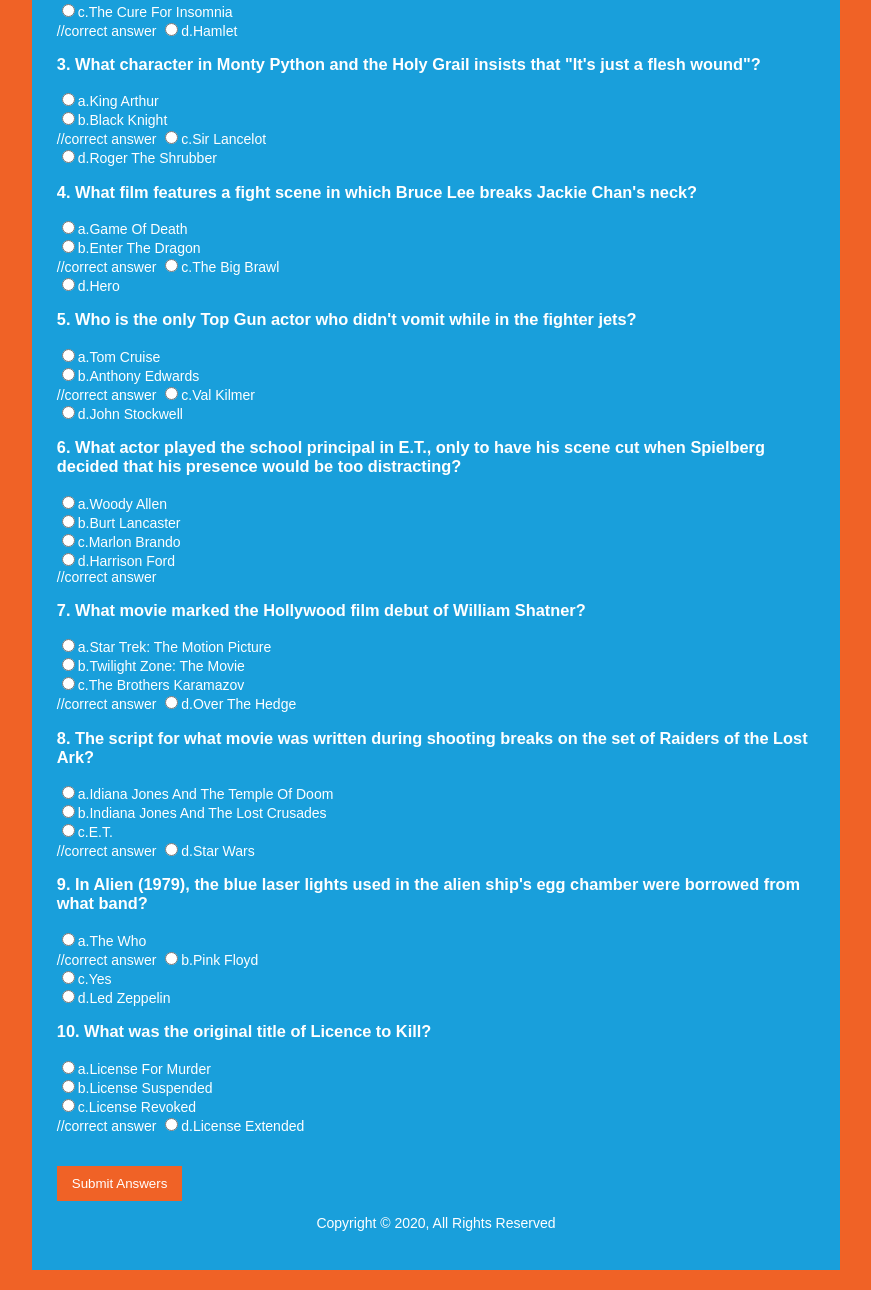
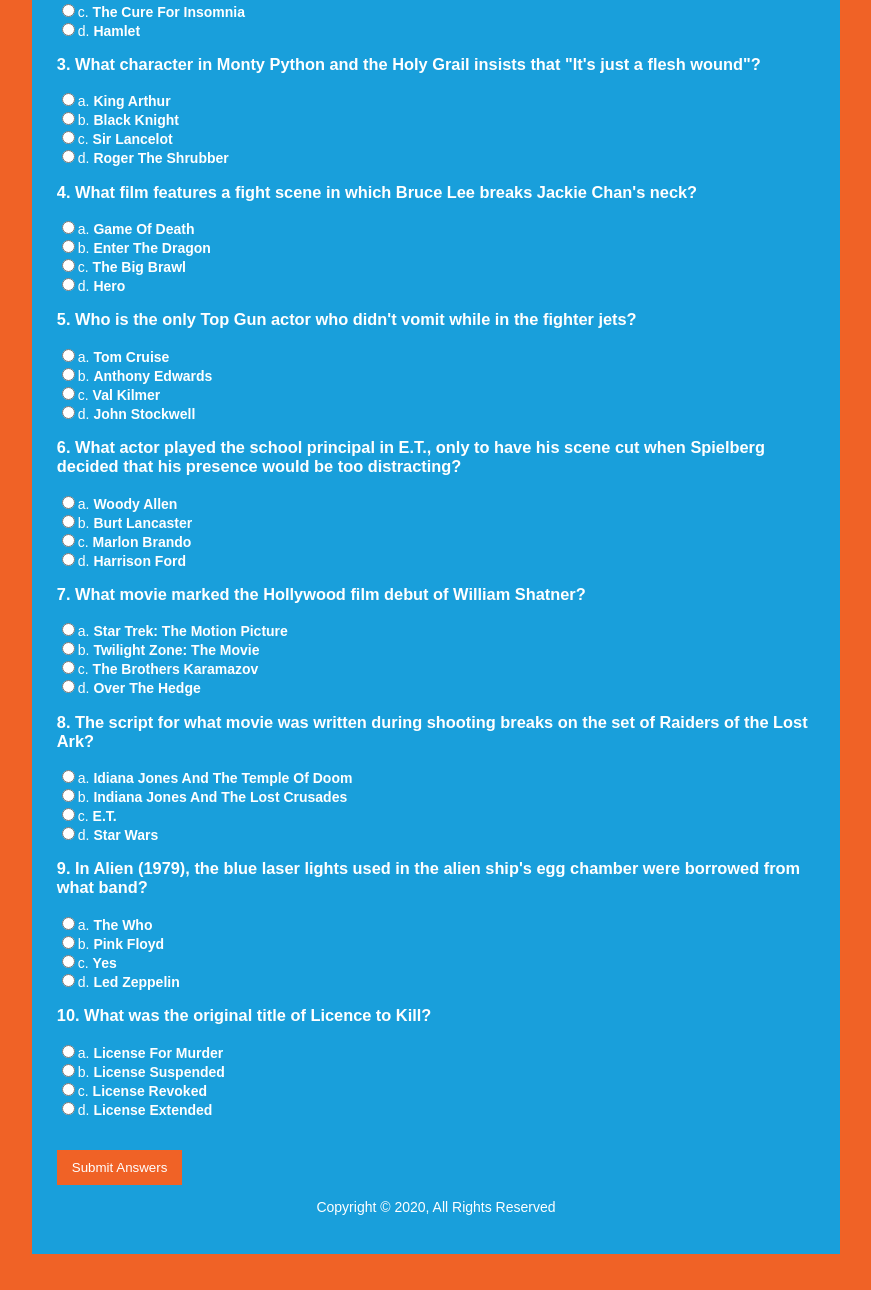
Before and after one commit to J91Branson/Quiz, a plain HTML site: page index.html in a window 1280 px wide. Shown: the part 330-1620 px from the top of the page, without its empty margins (204-1075 px from the left). Drawn offline with Linux system fonts and the light colour scheme.

Commit message:
html restyled, quiz answers checked and score is shown, mvp complete

```diff
--- a/JS/script.js
+++ b/JS/script.js
@@ -17,5 +17,30 @@
     var q10 = document.forms["quizForm"]["q10"].value;
 
 
-    alert(q1);
+    //Validation
+
+    for(i = 1; i <= total; i++){
+        if(eval('q'+i) == null || eval('q'+i) == ''){
+            alert("You didn't answer question question" + i);
+            return false;
+        }
     }
+
+    //Correct Answers
+
+    var answers = ["a","c","b","b","b","d","c","c","a","c"];
+
+    // Check answers
+    for(i=1; i <= total; i++){
+        if(eval('q'+i) == answers[i - 1]){
+            score++;
+        }
+    }
+
+    //Dispaly Results
+     var results = document.getElementById('results')
+     results.innerHTML = '<h3> You scored <span>' + score + '</span> out of <span>' + total + '</span></h3>'
+
+    // Prevents the form from trying to submit to a server
+    return false;
+    }
--- a/index.html
+++ b/index.html
@@ -14,66 +14,66 @@
     <div id="results"></div>
     <form name="quizForm" onsubmit="return submitAnswers()">
 <h3>1. Lando Clarissian's operation on Cloud City mines what type of gas used as a weapon?</h3>
-<input type="radio" name="q1" value="a" id="q1a">a.Tibanna Gas <br>//correct answer
-<input type="radio" name="q1" value="b" id="q1b">b.Tusken Gas <br>
-<input type="radio" name="q1" value="c" id="q1c">c.Cyth Gas <br>
-<input type="radio" name="q1" value="d" id="q1d">d.Tantoen Gas <br>
+<input type="radio" name="q1" value="a" id="q1a">a. <strong>Tibanna Gas</strong> <br>
+<input type="radio" name="q1" value="b" id="q1b">b. <strong>Tusken Gas</strong> <br>
+<input type="radio" name="q1" value="c" id="q1c">c. <strong>Cyth Gas</strong> <br>
+<input type="radio" name="q1" value="d" id="q1d">d. <strong>Tantoen Gas</strong> <br>
 
 <h3>2. What is the longest movie ever made?</h3>
-<input type="radio" name="q2" value="a" id="q2a">a.The Stand <br>
-<input type="radio" name="q2" value="b" id="q2b">b.Dances With Wolves <br>
-<input type="radio" name="q2" value="a" id="q2c">c.The Cure For Insomnia <br>//correct answer
-<input type="radio" name="q2" value="a" id="q2d">d.Hamlet <br>
+<input type="radio" name="q2" value="a" id="q2a">a. <strong>The Stand</strong> <br>
+<input type="radio" name="q2" value="b" id="q2b">b. <strong>Dances With Wolves</strong> <br>
+<input type="radio" name="q2" value="c" id="q2c">c. <strong>The Cure For Insomnia</strong> <br>
+<input type="radio" name="q2" value="d" id="q2d">d. <strong>Hamlet</strong> <br>
 
 
 <h3>3. What character in Monty Python and the Holy Grail insists that "It's just a flesh wound"?</h3>
-<input type="radio" name="q3" value="a" id="q3a">a.King Arthur <br>
-<input type="radio" name="q3" value="b" id="q3b">b.Black Knight <br>//correct answer
-<input type="radio" name="q3" value="a" id="q3c">c.Sir Lancelot <br>
-<input type="radio" name="q3" value="a" id="q3d">d.Roger The Shrubber <br>
+<input type="radio" name="q3" value="a" id="q3a">a. <strong>King Arthur</strong> <br>
+<input type="radio" name="q3" value="b" id="q3b">b. <strong>Black Knight</strong> <br>
+<input type="radio" name="q3" value="c" id="q3c">c. <strong>Sir Lancelot</strong> <br>
+<input type="radio" name="q3" value="d" id="q3d">d. <strong>Roger The Shrubber</strong> <br>
 
 <h3>4. What film features a fight scene in which Bruce Lee breaks Jackie Chan's neck?</h3>
-<input type="radio" name="q4" value="a" id="q4a">a.Game Of Death <br>
-<input type="radio" name="q4" value="b" id="q4b">b.Enter The Dragon <br>//correct answer
-<input type="radio" name="q4" value="a" id="q4c">c.The Big Brawl <br>
-<input type="radio" name="q4" value="a" id="q4d">d.Hero <br>
+<input type="radio" name="q4" value="a" id="q4a">a. <strong>Game Of Death</strong> <br>
+<input type="radio" name="q4" value="b" id="q4b">b. <strong>Enter The Dragon</strong> <br>
+<input type="radio" name="q4" value="c" id="q4c">c. <strong>The Big Brawl</strong> <br>
+<input type="radio" name="q4" value="d" id="q4d">d. <strong>Hero</strong> <br>
 
 <h3>5. Who is the only Top Gun actor who didn't vomit while in the fighter jets?</h3>
-<input type="radio" name="q5" value="a" id="q5a">a.Tom Cruise <br>
-<input type="radio" name="q5" value="b" id="q5b">b.Anthony Edwards <br>//correct answer
-<input type="radio" name="q5" value="a" id="q5c">c.Val Kilmer <br>
-<input type="radio" name="q5" value="a" id="q5d">d.John Stockwell <br>
+<input type="radio" name="q5" value="a" id="q5a">a. <strong>Tom Cruise</strong> <br>
+<input type="radio" name="q5" value="b" id="q5b">b. <strong>Anthony Edwards</strong> <br>
+<input type="radio" name="q5" value="c" id="q5c">c. <strong>Val Kilmer</strong> <br>
+<input type="radio" name="q5" value="d" id="q5d">d. <strong>John Stockwell</strong> <br>
 
 <h3>6. What actor played the school principal in E.T.,
     only to have his scene cut when Spielberg decided that his presence would be too distracting?</h3>
-<input type="radio" name="q6" value="a" id="q6a">a.Woody Allen <br>
-<input type="radio" name="q6" value="b" id="q6b">b.Burt Lancaster <br>
-<input type="radio" name="q6" value="a" id="q6c">c.Marlon Brando <br>
-<input type="radio" name="q6" value="a" id="q6d">d.Harrison Ford <br>//correct answer
+<input type="radio" name="q6" value="a" id="q6a">a. <strong>Woody Allen</strong> <br>
+<input type="radio" name="q6" value="b" id="q6b">b. <strong>Burt Lancaster</strong> <br>
+<input type="radio" name="q6" value="c" id="q6c">c. <strong>Marlon Brando</strong> <br>
+<input type="radio" name="q6" value="d" id="q6d">d. <strong>Harrison Ford</strong> <br>
 
 <h3>7. What movie marked the Hollywood film debut of William Shatner?</h3>
-<input type="radio" name="q7" value="a" id="q7a">a.Star Trek: The Motion Picture <br>
-<input type="radio" name="q7" value="b" id="q7b">b.Twilight Zone: The Movie <br>
-<input type="radio" name="q7" value="a" id="q7c">c.The Brothers Karamazov <br>//correct answer
-<input type="radio" name="q7" value="a" id="q7d">d.Over The Hedge <br>
+<input type="radio" name="q7" value="a" id="q7a">a. <strong>Star Trek: The Motion Picture</strong> <br>
+<input type="radio" name="q7" value="b" id="q7b">b. <strong>Twilight Zone: The Movie</strong> <br>
+<input type="radio" name="q7" value="c" id="q7c">c. <strong>The Brothers Karamazov</strong> <br>
+<input type="radio" name="q7" value="d" id="q7d">d. <strong>Over The Hedge</strong> <br>
 
 <h3>8. The script for what movie was written during shooting breaks on the set of Raiders of the Lost Ark?</h3>
-<input type="radio" name="q8" value="a" id="q8a">a.Idiana Jones And The Temple Of Doom <br>
-<input type="radio" name="q8" value="b" id="q8b">b.Indiana Jones And The Lost Crusades <br>
-<input type="radio" name="q8" value="a" id="q8c">c.E.T. <br>//correct answer
-<input type="radio" name="q8" value="a" id="q8d">d.Star Wars <br>
+<input type="radio" name="q8" value="a" id="q8a">a. <strong>Idiana Jones And The Temple Of Doom</strong> <br>
+<input type="radio" name="q8" value="b" id="q8b">b. <strong>Indiana Jones And The Lost Crusades</strong> <br>
+<input type="radio" name="q8" value="c" id="q8c">c. <strong>E.T.</strong> <br>
+<input type="radio" name="q8" value="d" id="q8d">d. <strong>Star Wars</strong> <br>
 
 <h3>9. In Alien (1979), the blue laser lights used in the alien ship's egg chamber were borrowed from what band?</h3>
-<input type="radio" name="q9" value="a" id="q9a">a.The Who <br>//correct answer
-<input type="radio" name="q9" value="b" id="q9b">b.Pink Floyd <br>
-<input type="radio" name="q9" value="a" id="q9c">c.Yes <br>
-<input type="radio" name="q9" value="a" id="q9d">d.Led Zeppelin <br>
+<input type="radio" name="q9" value="a" id="q9a">a. <strong>The Who</strong> <br>
+<input type="radio" name="q9" value="b" id="q9b">b. <strong>Pink Floyd</strong> <br>
+<input type="radio" name="q9" value="c" id="q9c">c. <strong>Yes</strong> <br>
+<input type="radio" name="q9" value="d" id="q9d">d. <strong>Led Zeppelin</strong> <br>
 
 <h3>10. What was the original title of Licence to Kill?</h3>
-<input type="radio" name="q10" value="a" id="q10a">a.License For Murder <br>
-<input type="radio" name="q10" value="b" id="q10b">b.License Suspended <br>
-<input type="radio" name="q10" value="a" id="q10c">c.License Revoked <br>//correct answer
-<input type="radio" name="q10" value="a" id="q10d">d.License Extended <br>
+<input type="radio" name="q10" value="a" id="q10a">a. <strong>License For Murder</strong> <br>
+<input type="radio" name="q10" value="b" id="q10b">b. <strong>License Suspended</strong> <br>
+<input type="radio" name="q10" value="c" id="q10c">c. <strong>License Revoked</strong> <br>
+<input type="radio" name="q10" value="d" id="q10d">d. <strong>License Extended</strong> <br>
 <br><br>
 <input type="submit" value="Submit Answers">
 
```
